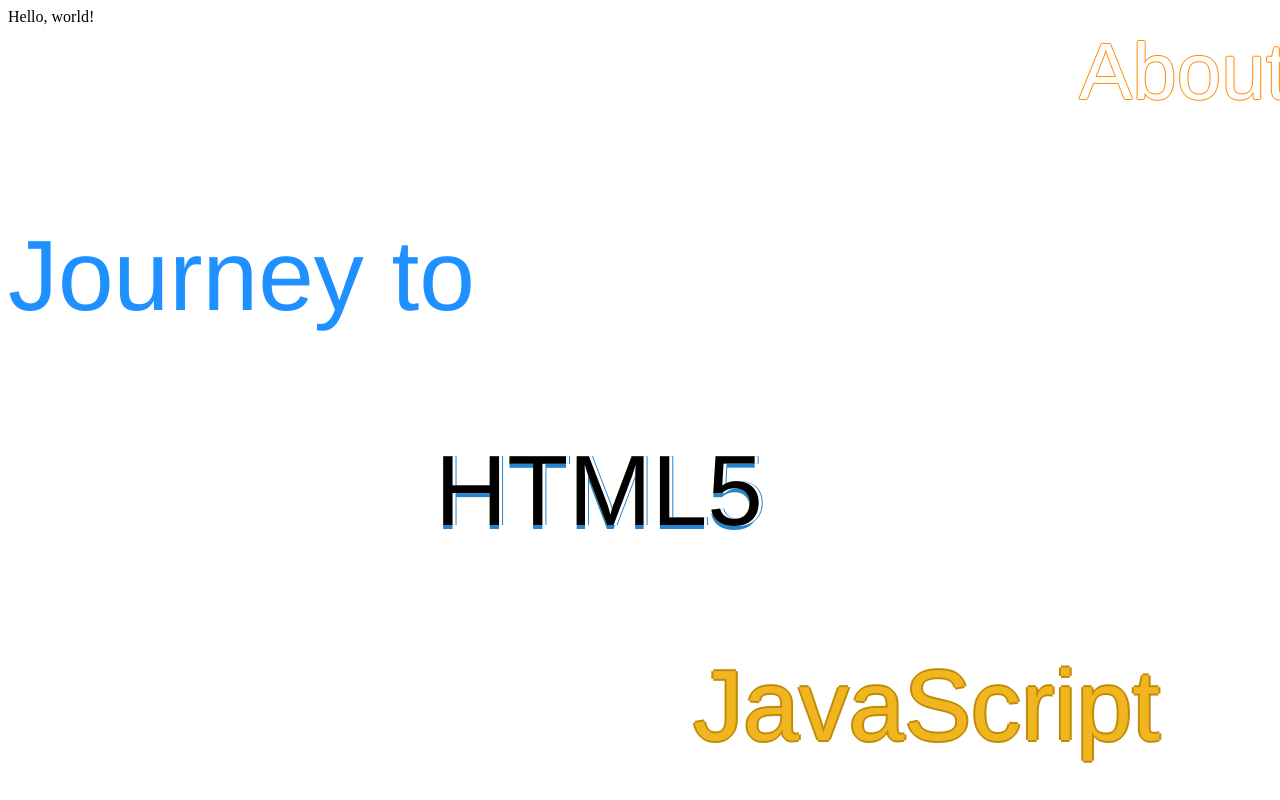
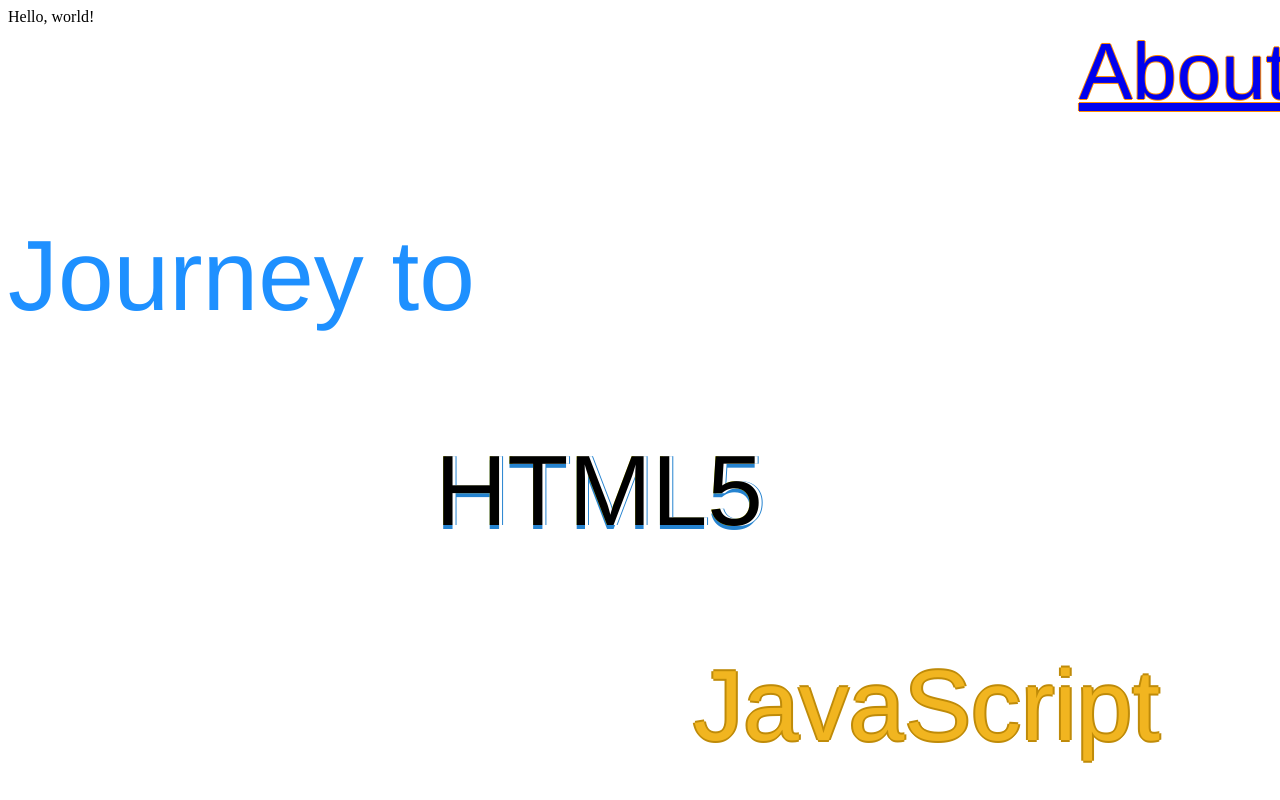
Before and after one commit to mabdyzhaparov/mabdyzhaparov.github.io, a plain HTML site: page index.html in a window 1280 px wide. Shown: the top 800 px of the page. Drawn offline with Linux system fonts and the light colour scheme.

Commit message:
Update index.html

```diff
--- a/index.html
+++ b/index.html
@@ -10,7 +10,7 @@
 <body>
   <header>Hello, world!</header>
   <nav>
-    <a src="about.html">About</a>
+    <a href="about.html">About</a>
   </nav>
   <main>
     <p id="journey">Journey to</p>
```
